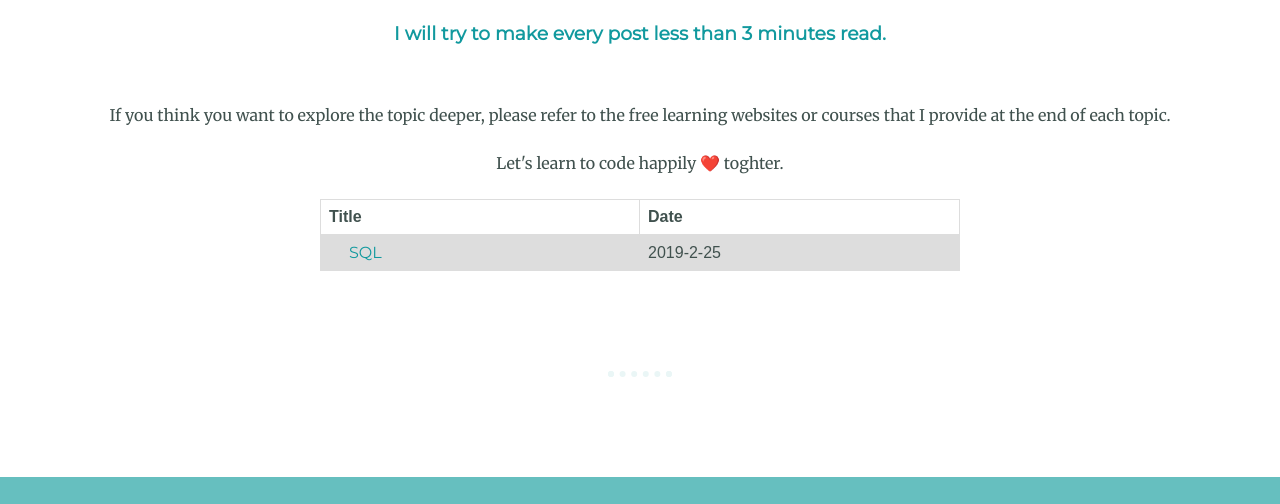
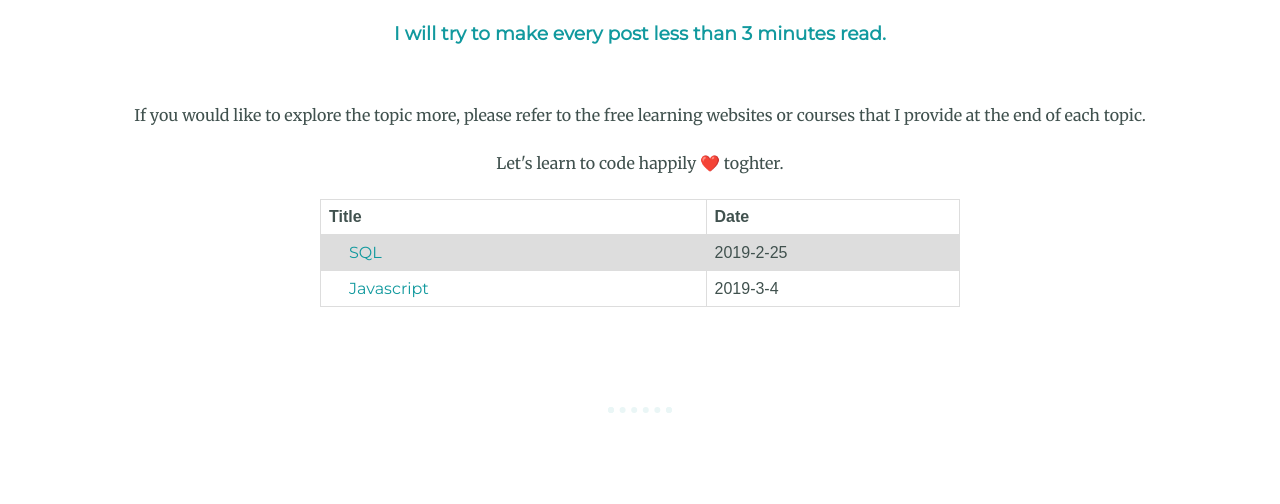
Before and after one commit to yang-lydia-cao/feelgoodcoding, a plain HTML site: page index.html in a window 1280 px wide. Shown: the part 737-1241 px from the top of the page. Drawn offline with Linux system fonts and the light colour scheme.

Commit message:
Add html poster item in the home page.

```diff
--- a/index.html
+++ b/index.html
@@ -26,7 +26,7 @@
       <h2>Hello, there.</h2>
       <h3> I will try to make every post less than 3 minutes read.</h3>
       <br>
-      <p> If you think you want to explore the topic deeper, please refer to the free learning websites or courses that I provide at the end of each topic.</p>
+      <p> If you would like to explore the topic more, please refer to the free learning websites or courses that I provide at the end of each topic.</p>
       <p class="intro">Let's learn to code happily ❤️ toghter.</p>
       <br>
       <table>
@@ -37,6 +37,10 @@
         <tr>
           <td><a href="SQL.html">SQL</a> </td>
           <td>2019-2-25</td>
+        </tr>
+        <tr>
+          <td><a href="Javascript.html">Javascript</a> </td>
+          <td>2019-3-4</td>
         </tr>
       </table>
     </div>
```
